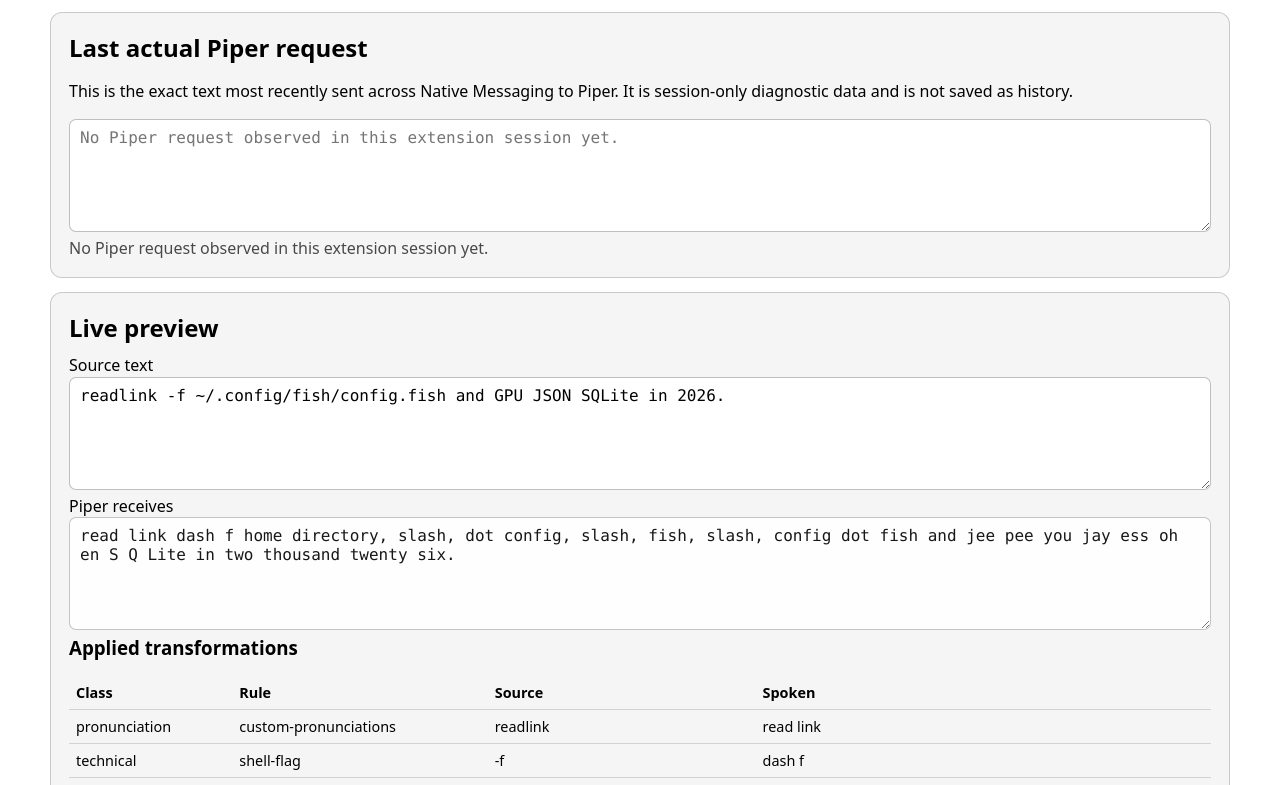
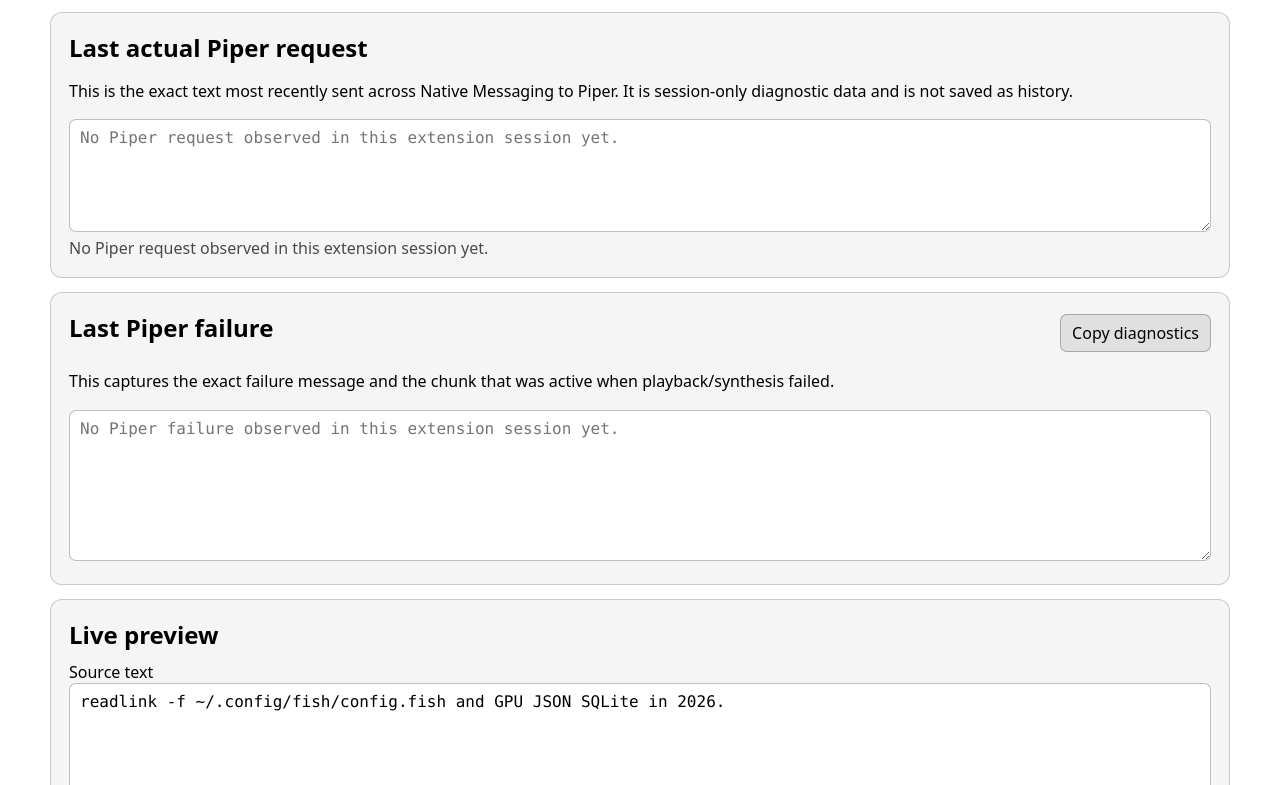
Before and after one commit to sguzman/edge-tts, a website with bundled scripts: page src/options/pronunciation.html in a window 1280 px wide. Shown: the part 457-1242 px from the top of the page. Built offline with nearby package versions, Linux system fonts and the light colour scheme; some packages are replaced by stand-ins of ours.

Commit message:
Expose exact Piper failure diagnostics

```diff
--- a/src/options/pronunciation.html
+++ b/src/options/pronunciation.html
@@ -49,6 +49,16 @@
       <p>This is the exact text most recently sent across Native Messaging to Piper. It is session-only diagnostic data and is not saved as history.</p>
       <textarea id="last-piper-request" rows="5" readonly placeholder="No Piper request observed in this extension session yet."></textarea>
       <div id="last-piper-meta" class="muted"></div>
+    </section>
+
+    <section class="card">
+      <div class="section-heading">
+        <h2>Last Piper failure</h2>
+        <button id="copy-piper-diagnostics" type="button">Copy diagnostics</button>
+      </div>
+      <p>This captures the exact failure message and the chunk that was active when playback/synthesis failed.</p>
+      <textarea id="last-piper-failure" rows="7" readonly placeholder="No Piper failure observed in this extension session yet."></textarea>
+      <div id="last-piper-failure-meta" class="muted"></div>
     </section>
 
     <section class="card preview-card">
```
